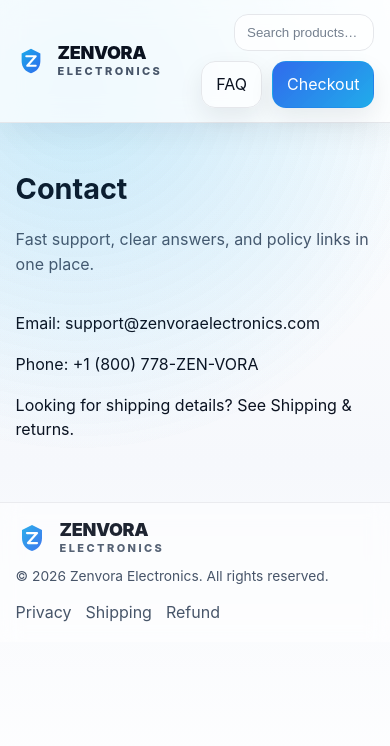
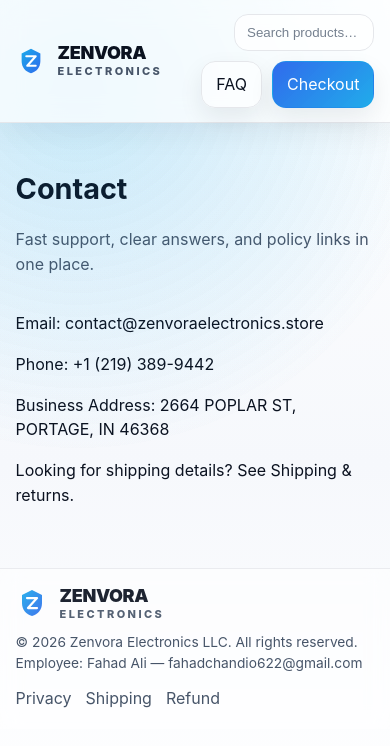
Before and after one commit to wallgreat218-lgtm/zenvora-store, a Next.js app: page /contact in a window 390 px wide. Shown: the top 746 px of the page. Built offline with nearby package versions, Linux system fonts and the light colour scheme.

Commit message:
Update contact info, footer, and checkout phone

```diff
--- a/src/app/about/page.tsx
+++ b/src/app/about/page.tsx
@@ -5,7 +5,7 @@
   return (
     <StoreShell
       title="About Zenvora Electronics"
-      subtitle="A premium, global-ready consumer electronics storefront."
+      subtitle="Zenvora Electronics is a US-based online electronics store focused on providing reliable devices, clear product details, and a smooth checkout experience. We prioritize secure payments, transparent policies, and responsive customer support."
     >
       <p style={{ marginTop: 0 }}>
         Zenvora Electronics curates phones, laptops, and TVs with a focus on clear pricing, fast dispatch, and a
--- a/src/app/checkout/page.tsx
+++ b/src/app/checkout/page.tsx
@@ -187,8 +187,7 @@
     if (!a.lastName.trim()) e.lastName = "Last name is required.";
     if (!a.email.trim()) e.email = "Email is required.";
     else if (!isEmail(a.email)) e.email = "Enter a valid email address.";
-    if (!a.phone.trim()) e.phone = "Phone number is required.";
-    else if (!isPhone(a.phone)) e.phone = "Enter a valid phone number (10–15 digits).";
+    if (a.phone.trim() && !isPhone(a.phone)) e.phone = "Enter a valid phone number (10–15 digits).";
     if (!a.line1.trim()) e.line1 = "Street address is required.";
     if (!a.city.trim()) e.city = "City is required.";
     if (!a.state.trim()) e.state = "State/Province is required.";
--- a/src/app/contact/page.tsx
+++ b/src/app/contact/page.tsx
@@ -12,10 +12,13 @@
   return (
     <StoreShell title="Contact" subtitle="Fast support, clear answers, and policy links in one place.">
       <p style={{ marginTop: 0 }}>
-        Email: <a href="mailto:support@zenvoraelectronics.com">support@zenvoraelectronics.com</a>
+        Email: <a href="mailto:contact@zenvoraelectronics.store">contact@zenvoraelectronics.store</a>
       </p>
       <p>
-        Phone: <a href="tel:+18007789368672">+1 (800) 778-ZEN-VORA</a>
+        Phone: <a href="tel:+12193899442">+1 (219) 389-9442</a>
+      </p>
+      <p>
+        Business Address: 2664 POPLAR ST, PORTAGE, IN 46368
       </p>
       <p>
         Looking for shipping details? See <Link href="/shipping-returns">Shipping &amp; returns</Link>.
--- a/src/components/HomeLanding.tsx
+++ b/src/components/HomeLanding.tsx
@@ -221,7 +221,9 @@
           <div className={styles.footerBrand}>
             <ZenvoraLogo className={styles.footerLogo} />
             <div className={`${styles.muted} ${styles.small}`}>
-              © {new Date().getFullYear()} Zenvora Electronics. All rights reserved.
+              © 2026 Zenvora Electronics LLC. All rights reserved.
+              <br />
+              Employee: Fahad Ali — <a href="mailto:fahadchandio622@gmail.com">fahadchandio622@gmail.com</a>
             </div>
           </div>
           <div className={styles.footerLinks}>
--- a/src/components/store/StoreShell.tsx
+++ b/src/components/store/StoreShell.tsx
@@ -64,7 +64,9 @@
           <div className={styles.footerBrand}>
             <ZenvoraLogo className={styles.footerLogo} />
             <div className={`${styles.muted} ${styles.small}`}>
-              © {new Date().getFullYear()} Zenvora Electronics. All rights reserved.
+              © 2026 Zenvora Electronics LLC. All rights reserved.
+              <br />
+              Employee: Fahad Ali — <a href="mailto:fahadchandio622@gmail.com">fahadchandio622@gmail.com</a>
             </div>
           </div>
           <div className={styles.footerLinks}>
```
